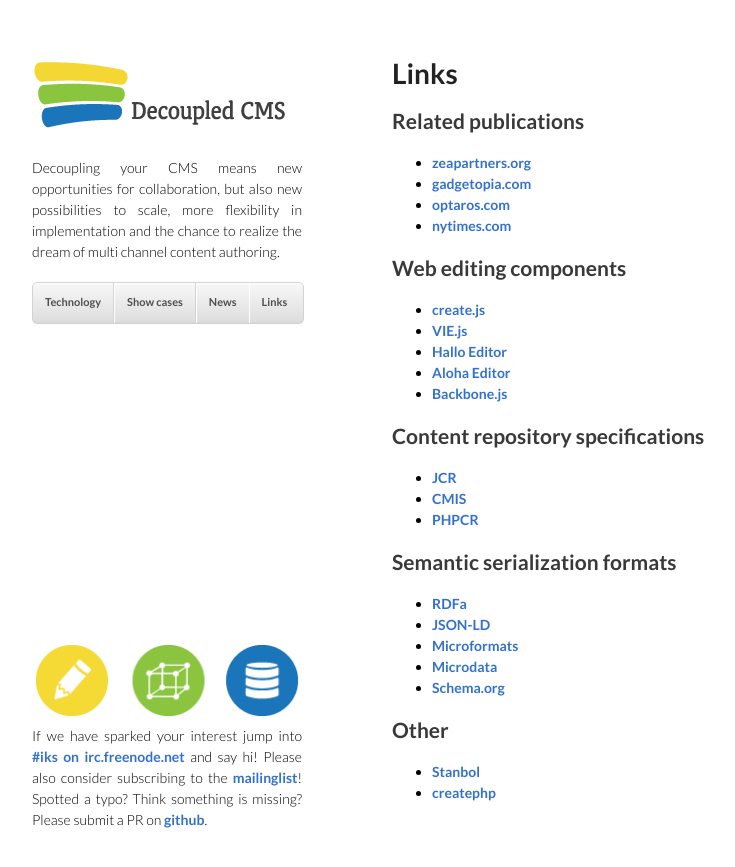
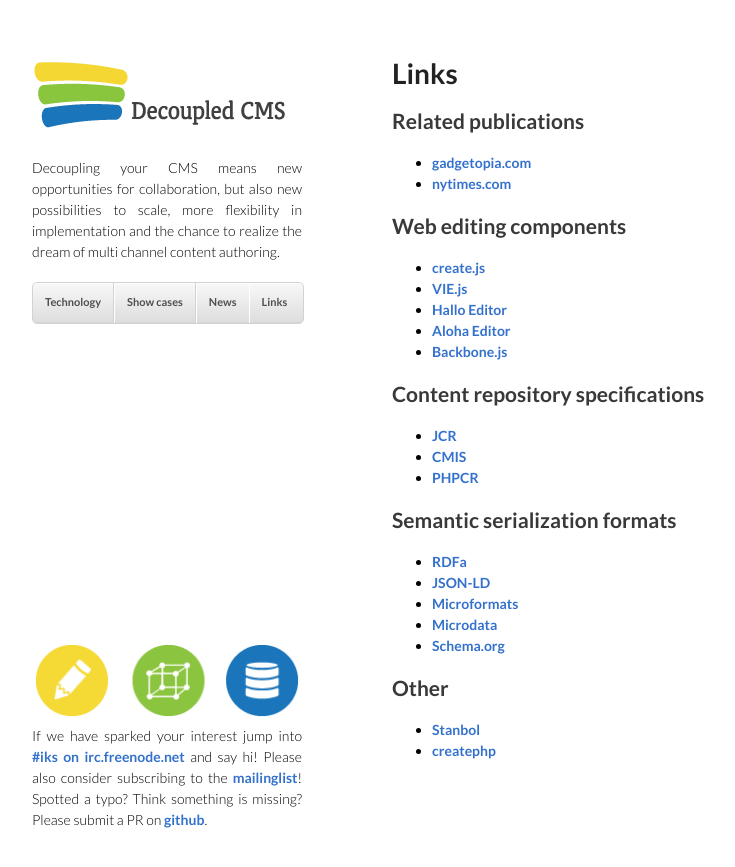
Before and after one commit to decoupledCMS/decoupledcms.github.com, a Jekyll site: the page built from links.md, in a window 1280 px wide. Shown: the top 867 px of the page, without its empty margins (178-913 px from the left). Built offline with Jekyll 4.4.1, drawn with Linux system fonts in a browser that asks for light colours; some of the changed lines change nothing that is shown.

Commit message:
removed dead links
Removed dead links and upgraded link to W3C microdata

```diff
--- a/links.md
+++ b/links.md
@@ -8,10 +8,8 @@
 
 ## Related publications
 
-* [zeapartners.org][16]
-* [gadgetopia.com][17]
-* [optaros.com][18]
-* [nytimes.com][19]
+* [gadgetopia.com][15]
+* [nytimes.com][16]
 
 ## Web editing components
 
@@ -32,13 +30,13 @@
 *   [RDFa][9]
 *   [JSON-LD][11]
 *   [Microformats][12]
-*   [Microdata][13]
-*   [Schema.org][14]
+*   [Microdata][17]
+*   [Schema.org][13]
 
 ## Other
 
 *   [Stanbol][9]
-*   [createphp][15]
+*   [createphp][14]
 
  [1]: http://createjs.org/
  [2]: http://viejs.org/
@@ -52,10 +50,8 @@
  [10]: http://incubator.apache.org/stanbol/
  [11]: http://json-ld.org
  [12]: http://microformats.org/
- [13]: http://dev.w3.org/html5/md/
- [14]: http://schema.org
- [15]: http://github.com/flack/createphp
- [16]: http://www.zeapartners.org/events/0303/oscomsprintzurich/
- [17]: http://gadgetopia.com/post/7206
- [18]: http://www.optaros.com/blogs/web-content-management-evolved
- [19]: http://open.blogs.nytimes.com/2014/06/17/scoop-a-glimpse-into-the-nytimes-cms/?_php=true&_type=blogs&_php=true&_type=blogs&_r=1
+ [13]: http://schema.org
+ [14]: http://github.com/flack/createphp
+ [15]: http://gadgetopia.com/post/7206
+ [16]: http://open.blogs.nytimes.com/2014/06/17/scoop-a-glimpse-into-the-nytimes-cms/?_php=true&_type=blogs&_php=true&_type=blogs&_r=1
+ [17]: http://www.w3.org/TR/microdata/
```
